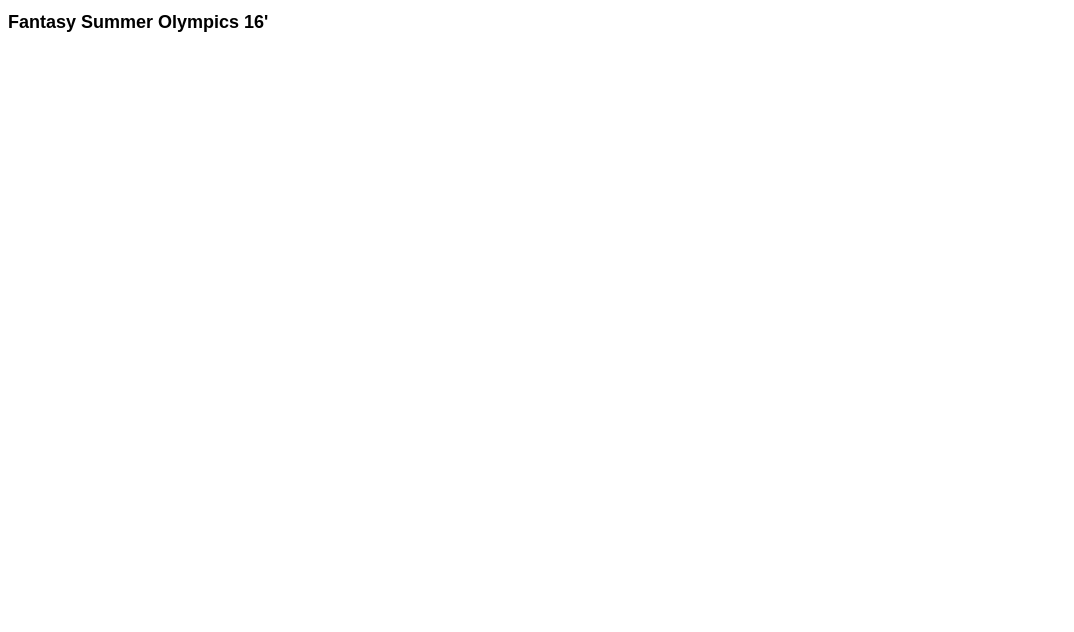
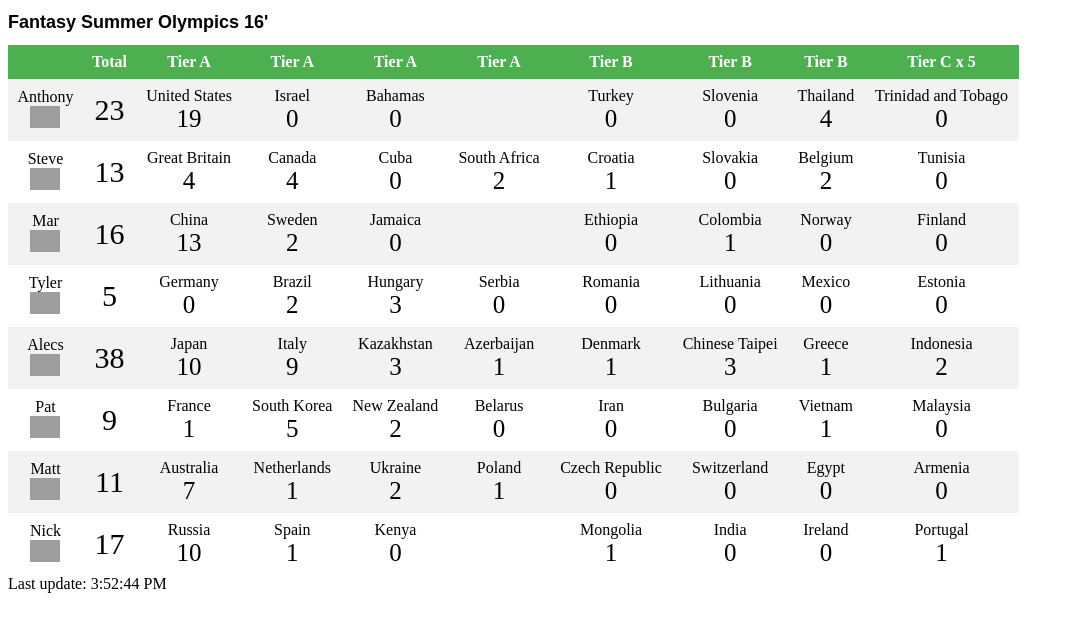
Before and after one commit to anthonynoakes/bug-free-engine, a plain HTML site: page index.html in a window 1280 px wide. Shown: the whole page, without its empty margins (0-1074 px from the left). Drawn offline with nearby package versions, Linux system fonts and the light colour scheme; grey boxes are pictures that could not be loaded.

Commit message:
Defect update custom component to render player list

```diff
--- a/index.html
+++ b/index.html
@@ -30,7 +30,7 @@ th {
 
     <h1 style="font-family: Arial; font-size: 18px;">Fantasy Summer Olympics 16'</h1>
     <!-- Use a custom component to render a list of players -->
-    <play-list></player-list>
+    <player-list></player-list>
 
   </body>
 </html>
```
